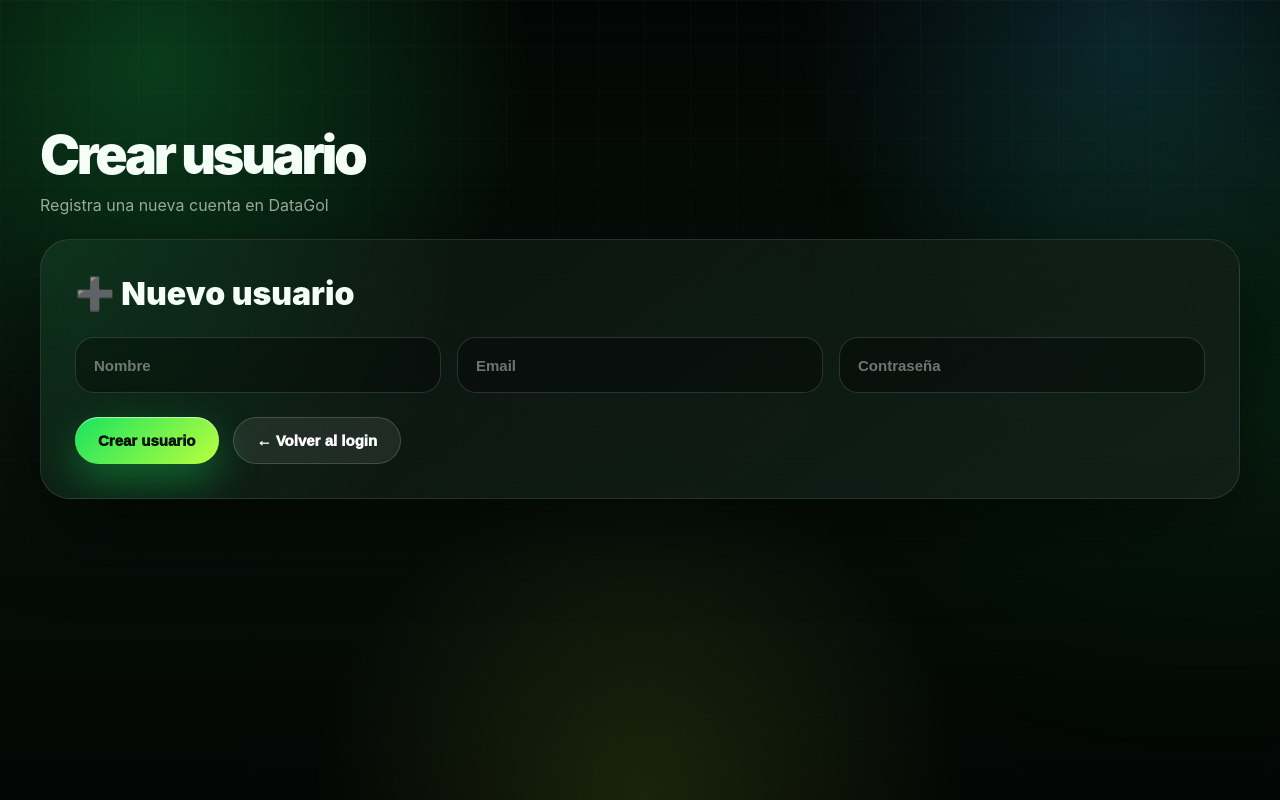
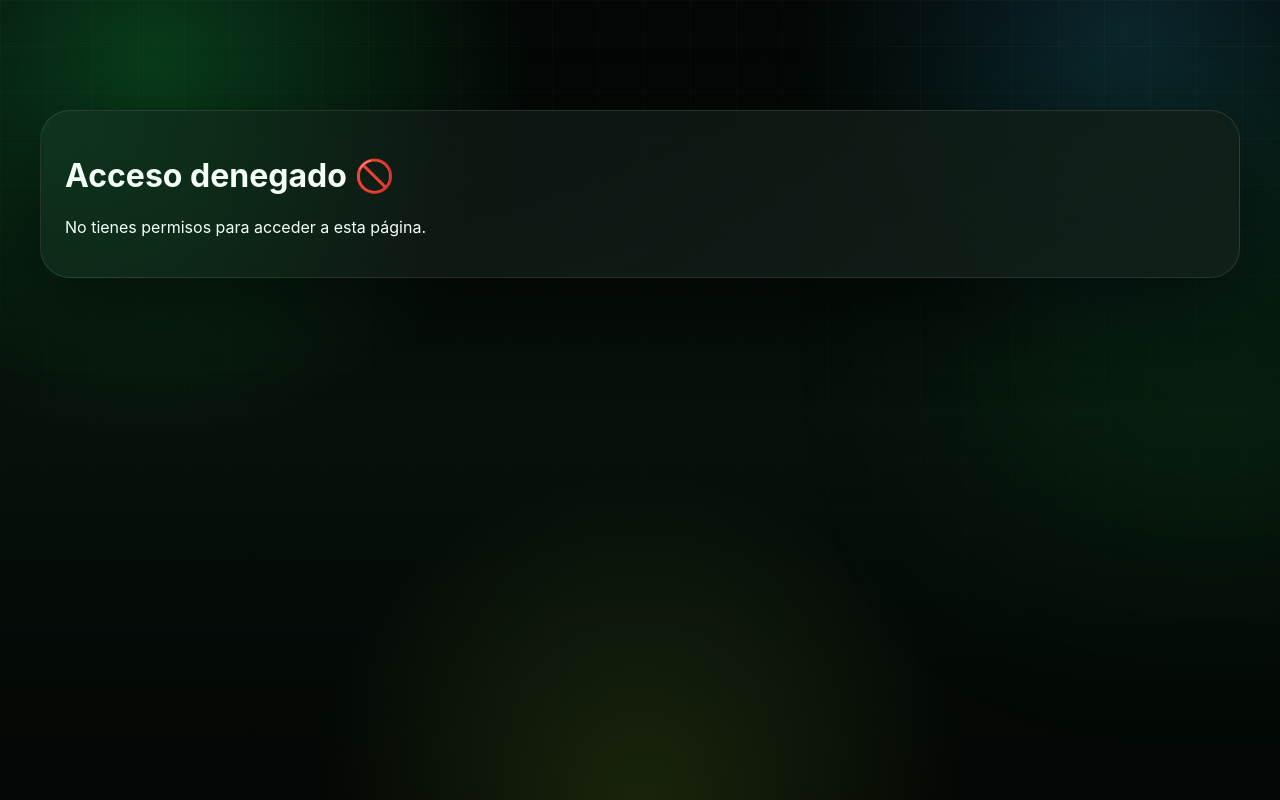
Before and after one commit to juansalvagm/DataGol, a React app in the folder frontend/: page /usuarios in a window 1280 px wide. Built offline with nearby package versions, Linux system fonts and the light colour scheme; no server answers; the HTML template or start-up script is replaced by a standard one.

Commit message:
Protección admin usuarios

```diff
--- a/frontend/src/pages/Usuarios.jsx
+++ b/frontend/src/pages/Usuarios.jsx
@@ -3,28 +3,62 @@ import api from "../services/api";
 import Swal from "sweetalert2";
 
 function Usuarios() {
-  const [editandoId, setEditandoId] = useState(null);
 
-  const [formulario, setFormulario] = useState({
-    nombre: "",
-    email: "",
-    password: "",
-    rol: "usuario"
-  });
+  // USUARIO LOGUEADO
+  const usuario = JSON.parse(
+    localStorage.getItem("usuario")
+  );
+
+  // BLOQUEAR SI NO ES ADMIN
+  if (!usuario || usuario.rol !== "admin") {
+
+    return (
+      <div className="app-shell">
+        <div className="container">
+
+          <div className="card card-content">
+
+            <h1>Acceso denegado 🚫</h1>
+
+            <p>
+              No tienes permisos para acceder
+              a esta página.
+            </p>
+
+          </div>
+
+        </div>
+      </div>
+    );
+  }
+
+  const [editandoId, setEditandoId] =
+    useState(null);
+
+  const [formulario, setFormulario] =
+    useState({
+      nombre: "",
+      email: "",
+      password: "",
+      rol: "usuario"
+    });
 
   const manejarCambio = (e) => {
+
     setFormulario({
       ...formulario,
-      [e.target.name]: e.target.value
+      [e.target.name]:
+        e.target.value
     });
   };
 
   const crearUsuario = async (e) => {
+
     e.preventDefault();
 
     try {
 
-      // FORZAR SIEMPRE ROL USUARIO
+      // FORZAR ROL USUARIO
       const datosUsuario = {
         ...formulario,
         rol: "usuario"
@@ -39,10 +73,14 @@ function Usuarios() {
 
         Swal.fire({
           icon: "success",
-          title: "Usuario actualizado",
-          text: "Los datos se actualizaron correctamente.",
-          confirmButtonColor: "#19e35f",
-          background: "#07110b",
+          title:
+            "Usuario actualizado",
+          text:
+            "Los datos se actualizaron correctamente.",
+          confirmButtonColor:
+            "#19e35f",
+          background:
+            "#07110b",
           color: "#ffffff"
         });
 
@@ -57,10 +95,14 @@ function Usuarios() {
 
         Swal.fire({
           icon: "success",
-          title: "Usuario creado",
-          text: "El usuario se registró correctamente.",
-          confirmButtonColor: "#19e35f",
-          background: "#07110b",
+          title:
+            "Usuario creado",
+          text:
+            "El usuario se registró correctamente.",
+          confirmButtonColor:
+            "#19e35f",
+          background:
+            "#07110b",
           color: "#ffffff"
         });
       }
@@ -85,27 +127,41 @@ function Usuarios() {
         text:
           error.response?.data?.error ||
           "No se pudo guardar el usuario.",
-        confirmButtonColor: "#ef4444",
-        background: "#07110b",
+        confirmButtonColor:
+          "#ef4444",
+        background:
+          "#07110b",
         color: "#ffffff"
       });
     }
   };
 
   const volverLogin = () => {
-    localStorage.removeItem("usuario");
-    window.location.href = "/login";
+
+    localStorage.removeItem(
+      "usuario"
+    );
+
+    window.location.href =
+      "/login";
   };
 
   return (
     <div className="app-shell">
+
       <div className="container">
 
         <div className="page-header">
-          <h1>Crear usuario</h1>
+
+          <h1>
+            Crear usuario
+          </h1>
+
           <p>
-            Registra una nueva cuenta en DataGol
+            Registra una nueva cuenta
+            en DataGol
           </p>
+
         </div>
 
         <form
@@ -117,6 +173,7 @@ function Usuarios() {
             borderRadius: "30px"
           }}
         >
+
           <h2
             style={{
               margin: "0 0 24px",
@@ -204,6 +261,7 @@ function Usuarios() {
         </form>
 
       </div>
+
     </div>
   );
 }
```
